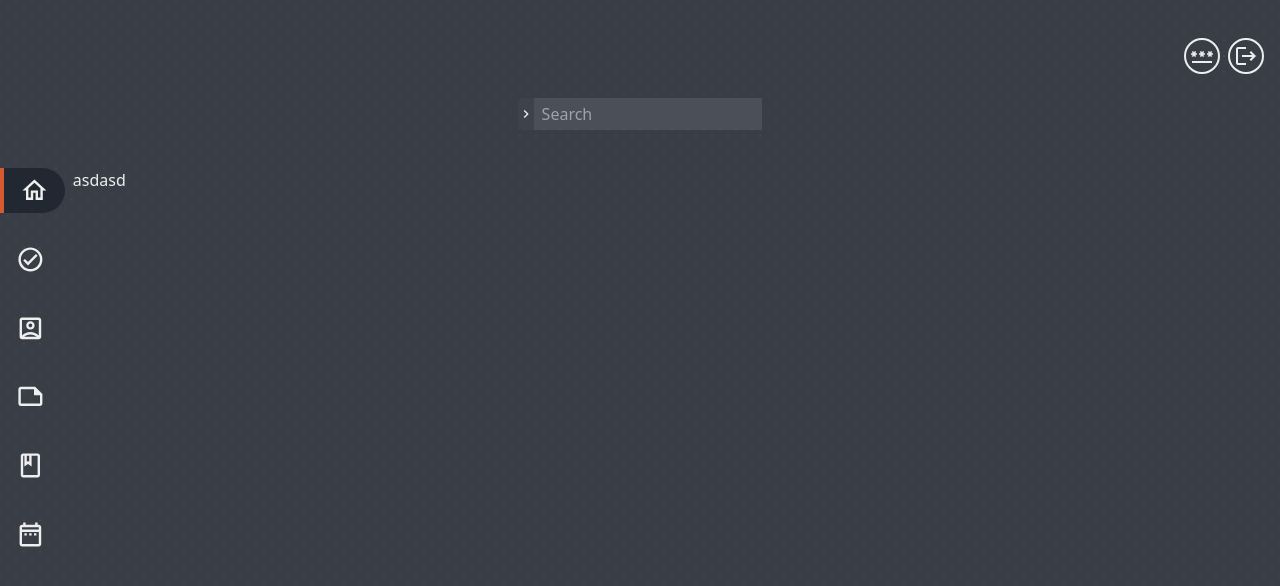
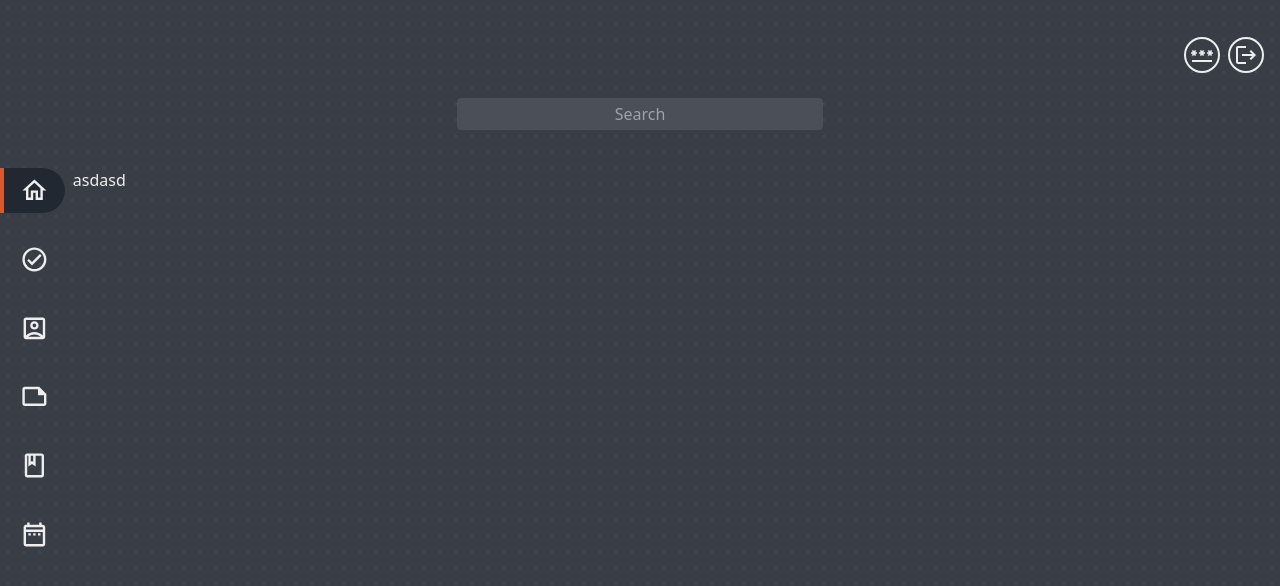
Before and after one commit to KameilJarrouge/manager, a Next.js app: page / in a window 1280 px wide. Shown: the top 586 px of the page. Built offline with nearby package versions, Linux system fonts and the light colour scheme.

Commit message:
styled the Serach Input field

```diff
--- /dev/null
+++ b/app/_components/Input/SearchField.jsx
@@ -0,0 +1,21 @@
+"use client";
+import React from "react";
+
+function SearchField({ state, setState, ...props }) {
+  return (
+    <div className="w-fit flex items-center border border-transparent focus-within:border-gray-500 rounded">
+      <input
+        type={"text"}
+        className="outline-none bg-input_bg py-1 px-2 w-[40ch] text-center rounded"
+        placeholder={"Search"}
+        value={state}
+        onChange={(e) => {
+          setState(e.target.value);
+        }}
+        {...props}
+      />
+    </div>
+  );
+}
+
+export default SearchField;
--- a/app/_sections/NavigationSection.jsx
+++ b/app/_sections/NavigationSection.jsx
@@ -19,10 +19,12 @@ function NavigationSection() {
         data-tooltip-id="my-tooltip"
         data-tooltip-content="Home"
         data-tooltip-place="top-start"
-        href={"#"}
+        href={"/"}
         className={`${
-          pathname === "/" && "bg-secondary border-l-4 border-l-accent"
-        } rounded-r-full w-full py-2 px-4 hover:bg-secondary transition-colors`}
+          pathname === "/"
+            ? "bg-secondary border-l-accent"
+            : " hover:border-secondary "
+        } rounded-r-full w-full py-2 px-4 hover:bg-secondary transition-colors border-l-4 border-transparent `}
       >
         <MdOutlineHome className="w-[1.8rem] h-fit " />
       </Link>
@@ -32,8 +34,10 @@ function NavigationSection() {
         data-tooltip-place="top-start"
         href={"#"}
         className={`${
-          pathname === "#" && "bg-secondary"
-        } rounded-r-full w-full py-2 px-4 hover:bg-secondary transition-colors`}
+          pathname === "#"
+            ? "bg-secondary border-l-accent"
+            : " hover:border-secondary "
+        } rounded-r-full w-full py-2 px-4 hover:bg-secondary transition-colors border-l-4 border-transparent `}
       >
         <MdOutlineCheckCircle className="w-[1.8rem] h-fit " />
       </Link>
@@ -43,8 +47,10 @@ function NavigationSection() {
         data-tooltip-place="top-start"
         href={"#"}
         className={`${
-          pathname === "#" && "bg-secondary"
-        } rounded-r-full w-full py-2 px-4 hover:bg-secondary transition-colors`}
+          pathname === "#"
+            ? "bg-secondary border-l-accent"
+            : " hover:border-secondary "
+        } rounded-r-full w-full py-2 px-4 hover:bg-secondary transition-colors border-l-4 border-transparent `}
       >
         <MdOutlineAccountBox className="w-[1.8rem] h-fit " />
       </Link>
@@ -54,8 +60,10 @@ function NavigationSection() {
         data-tooltip-place="top-start"
         href={"#"}
         className={`${
-          pathname === "#" && "bg-secondary"
-        } rounded-r-full w-full py-2 px-4 hover:bg-secondary transition-colors`}
+          pathname === "#"
+            ? "bg-secondary border-l-accent"
+            : " hover:border-secondary "
+        } rounded-r-full w-full py-2 px-4 hover:bg-secondary transition-colors border-l-4 border-transparent `}
       >
         <MdOutlineNote className="w-[1.8rem] h-fit " />
       </Link>
@@ -65,8 +73,10 @@ function NavigationSection() {
         data-tooltip-place="top-start"
         href={"#"}
         className={`${
-          pathname === "#" && "bg-secondary"
-        } rounded-r-full w-full py-2 px-4 hover:bg-secondary transition-colors`}
+          pathname === "#"
+            ? "bg-secondary border-l-accent"
+            : " hover:border-secondary "
+        } rounded-r-full w-full py-2 px-4 hover:bg-secondary transition-colors border-l-4 border-transparent `}
       >
         <MdOutlineBook className="w-[1.8rem] h-fit " />
       </Link>
@@ -76,8 +86,10 @@ function NavigationSection() {
         data-tooltip-place="top-start"
         href={"#"}
         className={`${
-          pathname === "#" && "bg-secondary"
-        } rounded-r-full w-full py-2 px-4 hover:bg-secondary transition-colors`}
+          pathname === "#"
+            ? "bg-secondary border-l-accent"
+            : " hover:border-secondary "
+        } rounded-r-full w-full py-2 px-4 hover:bg-secondary transition-colors border-l-4 border-transparent `}
       >
         <MdOutlineDateRange className="w-[1.8rem] h-fit " />
       </Link>
--- a/app/_sections/SearchSection.jsx
+++ b/app/_sections/SearchSection.jsx
@@ -1,10 +1,10 @@
 import React from "react";
-import TextField from "../_components/Input/TextField";
+import SearchField from "../_components/Input/SearchField";
 
 function SearchSection() {
   return (
     <div className="py-2">
-      <TextField placeholder={"Search"} />
+      <SearchField />
     </div>
   );
 }
```
